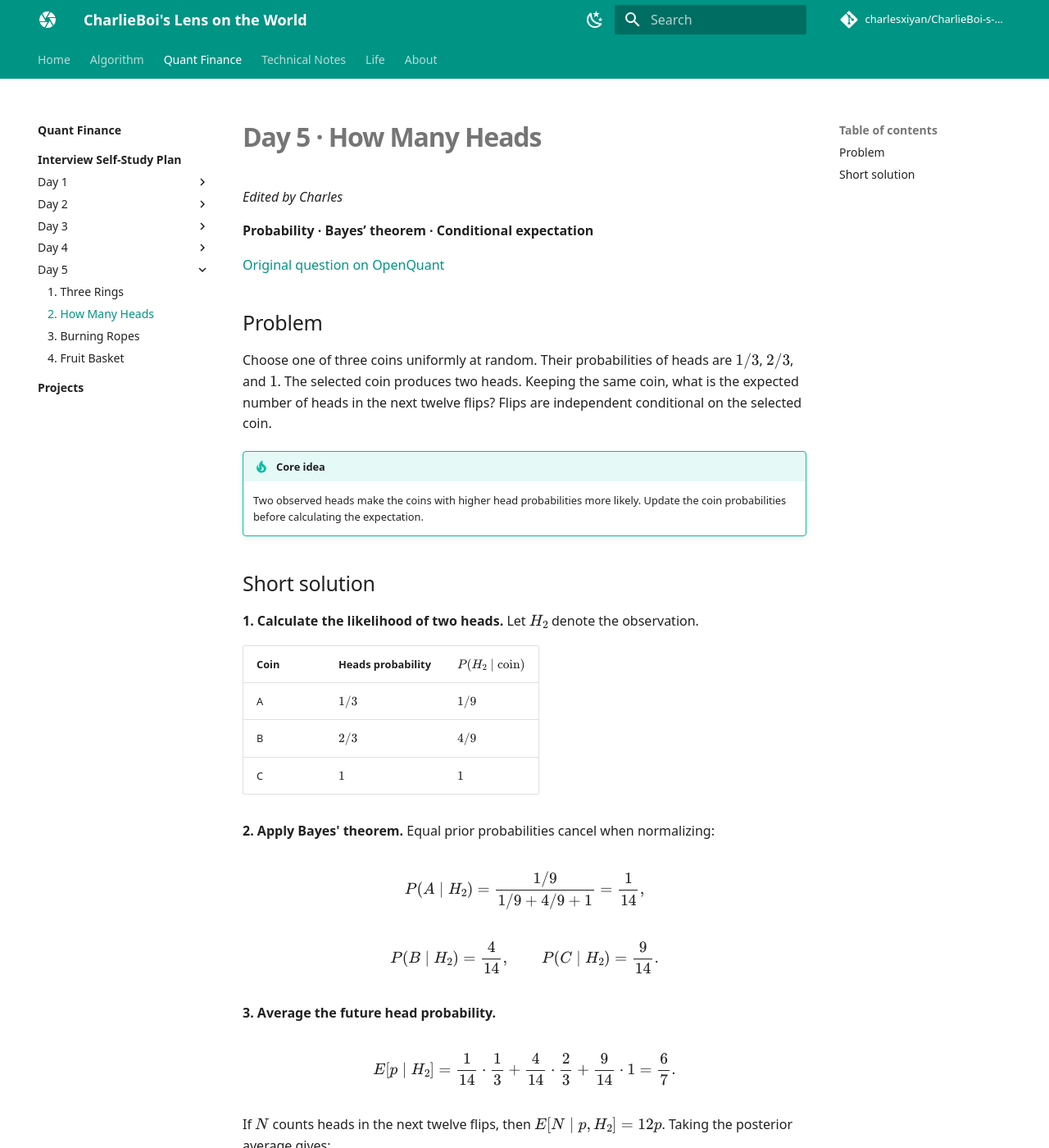
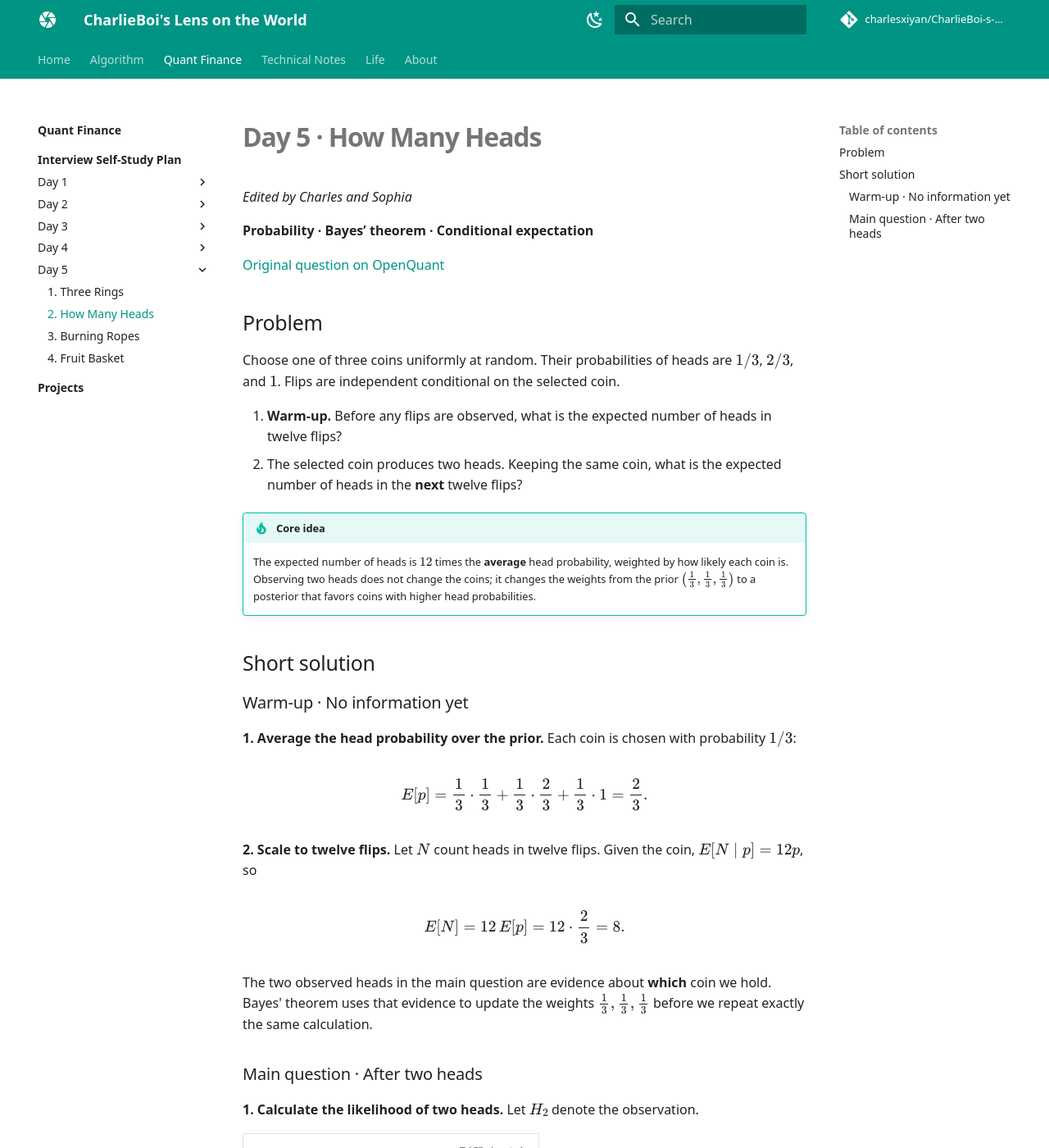
Before and after one commit to charlesxiyan/CharlieBoi-s-Lens-on-the-World, an MkDocs documentation site: the page built from docs/quant-finance/day-5/question-2.md, in a window 1280 px wide and 1400 px high. Shown: the whole window at 82% size. Built offline with MkDocs 1.6.1 and Material for MkDocs 9.7.7, drawn with Linux system fonts in a browser that asks for light colours; comment, search, counter and statistics services are not loaded; some of the changed text lies outside the part shown.

Commit message:
Revise authorship and clarify expected heads calculation
Updated authorship and clarified the expected number of heads in the warm-up and main question sections.

```diff
--- a/docs/quant-finance/day-5/question-2.md
+++ b/docs/quant-finance/day-5/question-2.md
@@ -1,6 +1,6 @@
 # Day 5 · How Many Heads
 
-*Edited by Charles*
+*Edited by Charles and Sophia*
 
 **Probability · Bayes’ theorem · Conditional expectation**
 
@@ -9,15 +9,40 @@
 ## Problem
 
 Choose one of three coins uniformly at random. Their probabilities of heads
-are $1/3$, $2/3$, and $1$. The selected coin produces two heads.
-Keeping the same coin, what is the expected number of heads in the next twelve flips?
-Flips are independent conditional on the selected coin.
+are $1/3$, $2/3$, and $1$. Flips are independent conditional on the selected coin.
+
+0. **Warm-up.** Before any flips are observed, what is the expected number of heads in twelve flips?
+1. The selected coin produces two heads. Keeping the same coin, what is the expected
+   number of heads in the **next** twelve flips?
 
 !!! tip "Core idea"
-    Two observed heads make the coins with higher head probabilities more
-    likely. Update the coin probabilities before calculating the expectation.
+    The expected number of heads is $12$ times the **average** head probability,
+    weighted by how likely each coin is. Observing two heads does not change the coins;
+    it changes the weights from the prior $\left(\tfrac13,\tfrac13,\tfrac13\right)$ to a posterior
+    that favors coins with higher head probabilities.
 
 ## Short solution
+
+### Warm-up · No information yet
+
+**1. Average the head probability over the prior.** Each coin is chosen with probability $1/3$:
+
+$$
+E[p]=\frac13\cdot\frac13+\frac13\cdot\frac23+\frac13\cdot1=\frac23.
+$$
+
+**2. Scale to twelve flips.** Let $N$ count heads in twelve flips. Given the coin,
+$E[N\mid p]=12p$, so
+
+$$
+E[N]=12\,E[p]=12\cdot\frac23=8.
+$$
+
+The two observed heads in the main question are evidence about **which** coin we hold.
+Bayes' theorem uses that evidence to update the weights $\tfrac13,\tfrac13,\tfrac13$
+before we repeat exactly the same calculation.
+
+### Main question · After two heads
 
 **1. Calculate the likelihood of two heads.** Let $H_2$ denote the observation.
 
@@ -33,7 +58,15 @@ $$P(A\mid H_2)=\frac{1/9}{1/9+4/9+1}=\frac1{14},$$
 
 $$P(B\mid H_2)=\frac4{14},\qquad P(C\mid H_2)=\frac9{14}.$$
 
-**3. Average the future head probability.**
+The update at a glance:
+
+| Coin | $p$ | Prior weight | Posterior weight |
+| --- | --- | --- | --- |
+| A | $1/3$ | $1/3\approx0.33$ | $1/14\approx0.07$ |
+| B | $2/3$ | $1/3\approx0.33$ | $4/14\approx0.29$ |
+| C | $1$ | $1/3\approx0.33$ | $9/14\approx0.64$ |
+
+**3. Average the future head probability with the new weights.**
 
 $$E[p\mid H_2]=\frac1{14}\cdot\frac13+
 \frac4{14}\cdot\frac23+\frac9{14}\cdot1=\frac67.$$
@@ -42,11 +75,12 @@ If $N$ counts heads in the next twelve flips, then $E[N\mid p,H_2]=12p$.
 Taking the posterior average gives:
 
 !!! success "Answer"
-    $$\boxed{E[N\mid H_2]=12E[p\mid H_2]=\frac{72}{7}\approx10.286}$$
+    $$\boxed{\text{Warm-up: }E[N]=8,\qquad E[N\mid H_2]=12E[p\mid H_2]=\frac{72}{7}\approx10.286}$$
 
 !!! warning "Watch out"
     Do not retain the original equal coin probabilities after observing two
-    heads. The requested count excludes the two flips already observed.
+    heads; doing so gives the warm-up answer $8$ instead of $72/7$.
+    The requested count also excludes the two flips already observed.
 
 ??? note "Why multiplying by twelve is valid"
     Each future flip has conditional head probability $6/7$ given $H_2$.
```
